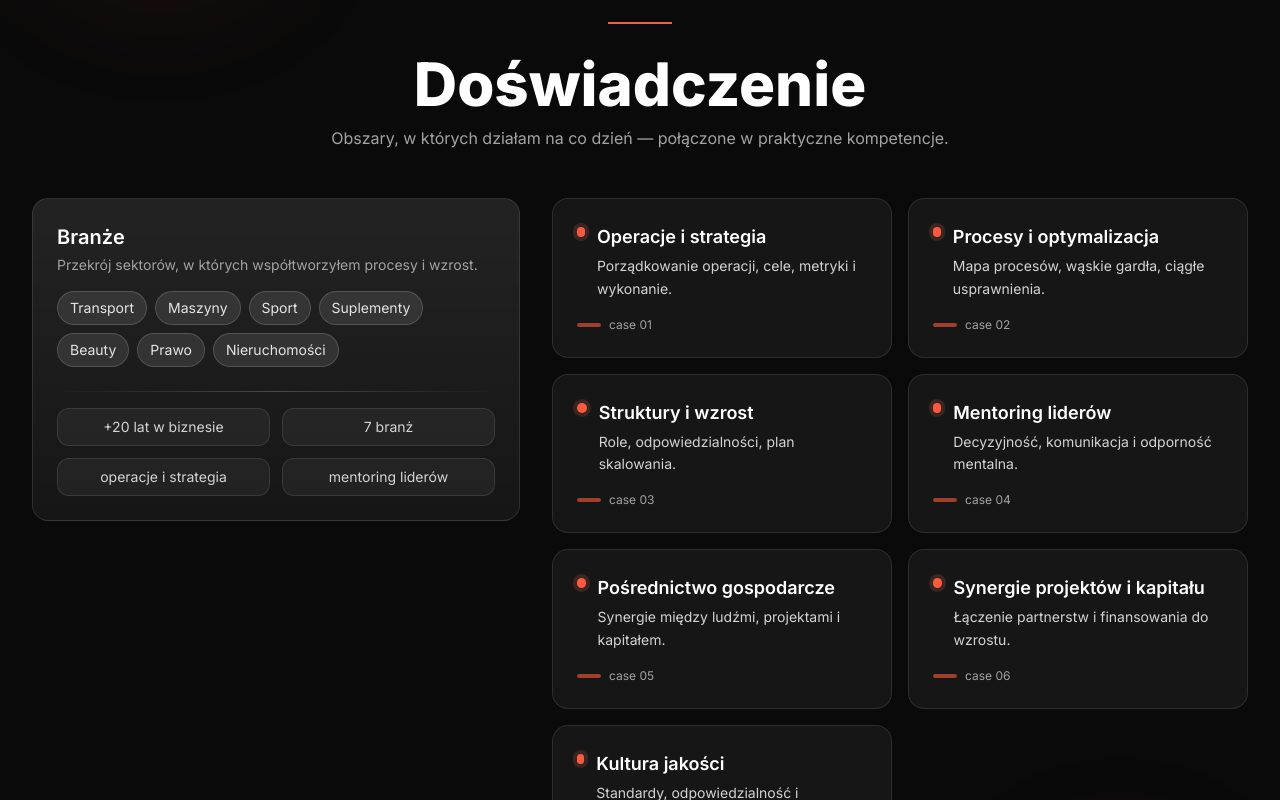
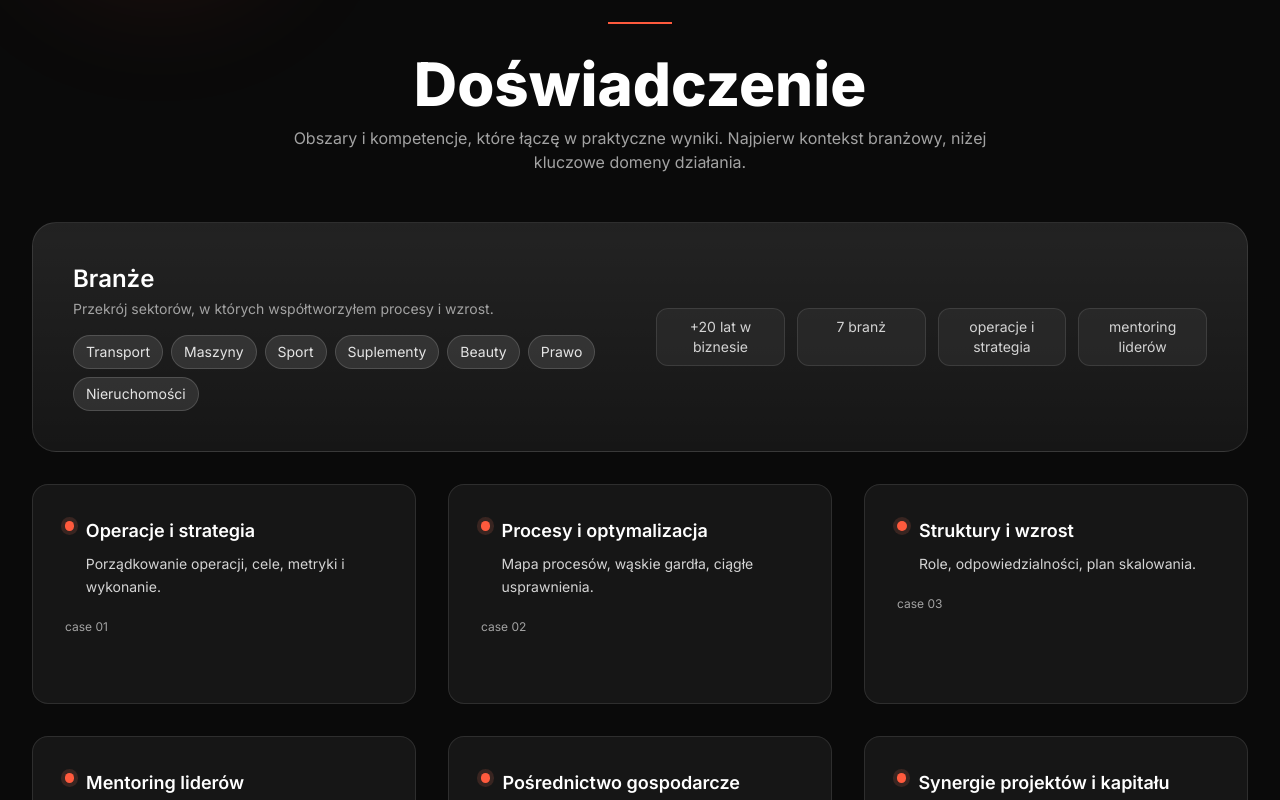
Before and after one commit to technikyvl/MAGIC-LANDING-PAGE-NEW, a Next.js app in the folder MAGICLIFELANDING/: page /wspolpraca in a window 1280 px wide. Shown: the part 2740-3540 px from the top of the page. Built offline with nearby package versions, Linux system fonts and the light colour scheme.

Commit message:
Update page.jsx

```diff
--- a/MAGICLIFELANDING/app/wspolpraca/page.jsx
+++ b/MAGICLIFELANDING/app/wspolpraca/page.jsx
@@ -260,9 +260,8 @@ export default function WspolpracaPage() {
         </div>
       </section>
 
-      {/* Doświadczenie — dynamic clusters */}
+      {/* Doświadczenie — expanded logical layout */}
       <section id="doswiadczenie" className={"relative bg-neutral-950 text-white " + SPACING}>
-        {/* subtle animated background */}
         <div className="absolute inset-0 pointer-events-none">
           <div className="absolute -top-24 left-8 w-64 h-64 bg-accent/10 rounded-full blur-3xl" />
           <div className="absolute bottom-0 right-12 w-56 h-56 bg-accent/5 rounded-full blur-3xl" />
@@ -271,16 +270,15 @@ export default function WspolpracaPage() {
           <div className="text-center mb-12">
             <div className="inline-block h-[2px] w-16 bg-accent mb-6" />
             <h2 className="slow-reveal text-4xl sm:text-5xl lg:text-6xl font-extrabold">Doświadczenie</h2>
-            <p className="mt-3 text-neutral-400 max-w-2xl mx-auto text-sm sm:text-base">Obszary, w których działam na co dzień — połączone w praktyczne kompetencje.</p>
+            <p className="mt-3 text-neutral-400 max-w-3xl mx-auto text-sm sm:text-base">Obszary i kompetencje, które łączę w praktyczne wyniki. Najpierw kontekst branżowy, niżej kluczowe domeny działania.</p>
           </div>
 
-          {/* layout: sticky summary left + interactive grid right */}
-          <div className="grid grid-cols-1 lg:grid-cols-12 gap-6 lg:gap-8 items-start">
-            {/* LEFT: Branże (sticky on desktop) */}
-            <aside className="slow-reveal lg:col-span-5">
-              <div className="lg:sticky lg:top-28 rounded-2xl overflow-hidden bg-gradient-to-b from-white/10 to-white/5 border border-white/10">
-                <div className="p-6">
-                  <h3 className="text-xl font-semibold">Branże</h3>
+          <div className="grid gap-6 lg:gap-8">
+            {/* FULL-WIDTH: Branże / kontekst */}
+            <div className="slow-reveal rounded-3xl border border-white/10 bg-gradient-to-b from-white/10 to-white/5 p-8 lg:p-10">
+              <div className="flex flex-col lg:flex-row lg:items-center lg:justify-between gap-6">
+                <div>
+                  <h3 className="text-2xl font-semibold">Branże</h3>
                   <p className="mt-1 text-neutral-400 text-sm">Przekrój sektorów, w których współtworzyłem procesy i wzrost.</p>
                   <div className="mt-4 flex flex-wrap gap-2">
                     {["Transport","Maszyny","Sport","Suplementy","Beauty","Prawo","Nieruchomości"].map((b,i)=> (
@@ -288,45 +286,36 @@ export default function WspolpracaPage() {
                     ))}
                   </div>
                 </div>
-                <div className="px-6 pb-6">
-                  <div className="h-px w-full bg-gradient-to-r from-transparent via-white/20 to-transparent" />
-                  <div className="mt-4 grid grid-cols-2 gap-3 text-sm text-neutral-300">
+                <div className="grid grid-cols-2 sm:grid-cols-4 gap-3 text-sm text-neutral-300">
                   {["+20 lat w biznesie","7 branż","operacje i strategia","mentoring liderów"].map((s,idx)=> (
                     <div key={idx} className="rounded-xl bg-white/5 border border-white/10 px-3 py-2 text-center">{s}</div>
                   ))}
                 </div>
               </div>
             </div>
-            </aside>
 
-            {/* RIGHT: Kompetencje jako interaktywne karty */}
-            <div className="slow-reveal lg:col-span-7">
-              <div className="grid grid-cols-1 sm:grid-cols-2 gap-4">
+            {/* GRID: kluczowe domeny działania */}
+            <div className="slow-reveal grid grid-cols-1 sm:grid-cols-2 lg:grid-cols-3 gap-6 lg:gap-8">
               {[
-                  {t:"Operacje i strategia",d:"Porządkowanie operacji, cele, metryki i wykonanie.",i:0},
-                  {t:"Procesy i optymalizacja",d:"Mapa procesów, wąskie gardła, ciągłe usprawnienia.",i:1},
-                  {t:"Struktury i wzrost",d:"Role, odpowiedzialności, plan skalowania.",i:2},
-                  {t:"Mentoring liderów",d:"Decyzyjność, komunikacja i odporność mentalna.",i:3},
-                  {t:"Pośrednictwo gospodarcze",d:"Synergie między ludźmi, projektami i kapitałem.",i:4},
-                  {t:"Synergie projektów i kapitału",d:"Łączenie partnerstw i finansowania do wzrostu.",i:5},
-                  {t:"Kultura jakości",d:"Standardy, odpowiedzialność i feedback, które działają.",i:6},
+                {t:"Operacje i strategia",d:"Porządkowanie operacji, cele, metryki i wykonanie.",i:1},
+                {t:"Procesy i optymalizacja",d:"Mapa procesów, wąskie gardła, ciągłe usprawnienia.",i:2},
+                {t:"Struktury i wzrost",d:"Role, odpowiedzialności, plan skalowania.",i:3},
+                {t:"Mentoring liderów",d:"Decyzyjność, komunikacja i odporność mentalna.",i:4},
+                {t:"Pośrednictwo gospodarcze",d:"Synergie między ludźmi, projektami i kapitałem.",i:5},
+                {t:"Synergie projektów i kapitału",d:"Łączenie partnerstw i finansowania do wzrostu.",i:6},
               ].map(({t,d,i})=> (
-                  <article key={t} className="group relative overflow-hidden rounded-2xl border border-white/10 bg-white/5 p-5 sm:p-6 transition-all duration-300 hover:bg-white/10 hover:-translate-y-0.5 hover:shadow-[0_10px_40px_rgba(0,0,0,.25)]">
+                <article key={t} className="group relative overflow-hidden rounded-2xl border border-white/10 bg-white/5 p-7 lg:p-8 min-h-[220px] transition-all duration-300 hover:bg-white/10 hover:-translate-y-0.5 hover:shadow-[0_10px_40px_rgba(0,0,0,.25)]">
                   <div className="absolute inset-0 opacity-0 group-hover:opacity-10 transition-opacity bg-gradient-to-br from-accent/30 to-orange-500/30" />
                   <div className="relative z-10 flex items-start gap-3">
                     <span className="mt-1 inline-block w-2.5 h-2.5 rounded-full bg-accent shadow-[0_0_0_4px_rgba(255,120,96,.15)]" />
                     <div>
-                        <h3 className="font-semibold text-base sm:text-lg">{t}</h3>
-                        <p className="mt-1 text-sm text-neutral-300 leading-relaxed">{d}</p>
+                      <h3 className="font-semibold text-lg">{t}</h3>
+                      <p className="mt-2 text-neutral-300 text-sm leading-relaxed">{d}</p>
                     </div>
                   </div>
-                    <div className="relative z-10 mt-4 flex items-center justify-between text-xs text-neutral-400">
-                      <span className="inline-flex items-center gap-2"><span className="h-1 w-6 bg-accent/60 rounded-full"/>case {String(i+1).padStart(2,'0')}</span>
-                      <span className="opacity-0 group-hover:opacity-100 transition-opacity">Rozwiń →</span>
-                    </div>
+                  <div className="relative z-10 mt-5 text-xs text-neutral-400">case {String(i).padStart(2,'0')}</div>
                 </article>
               ))}
-              </div>
             </div>
           </div>
         </div>
```
Lines whose indentation alone changed are shown as unchanged.
